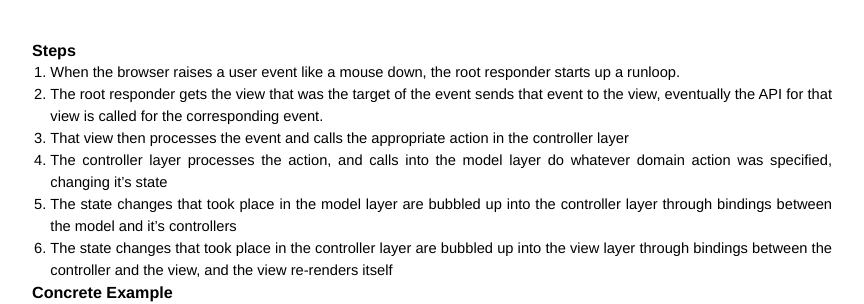
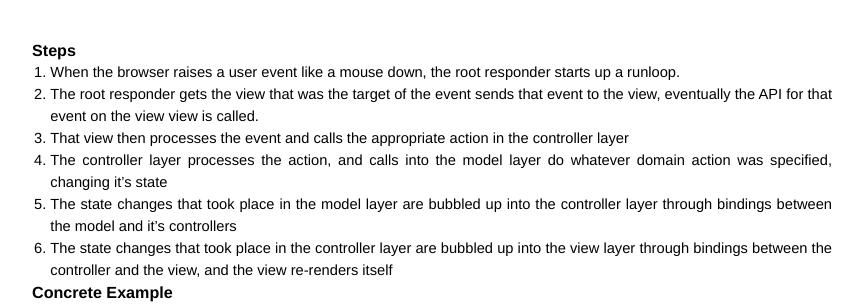
Before and after one commit to gmoeck/gmoeck.github.com, a Jekyll site: the page built from _posts/2011-03-10-sproutcore-mvc-vs-rails-mvc.md, in a window 1280 px wide and 900 px high, scrolled down 2010 px. Shown: the part 174-478 px from the top of the window, without its empty margins (208-1072 px from the left). Built offline with Jekyll 4.4.1, drawn with Linux system fonts in a browser that asks for light colours; Markdown is read by kramdown in place of the engine named in the settings; comment, search, counter and statistics services are not loaded.

Commit message:
Minor correction

```diff
--- a/_posts/2011-03-10-sproutcore-mvc-vs-rails-mvc.md
+++ b/_posts/2011-03-10-sproutcore-mvc-vs-rails-mvc.md
@@ -39,7 +39,7 @@ The Sproutcore MVC framework is close to Martin Fowler's [Passive View](http://m
 
 ###Steps
 1. When the browser raises a user event like a mouse down, the root responder starts up a runloop.
-2. The root responder gets the view that was the target of the event sends that event to the view, eventually the API for that view is called for the corresponding event.
+2. The root responder gets the view that was the target of the event sends that event to the view, eventually the API for that event on the view view is called.
 3. That view then processes the event and calls the appropriate action in the controller layer
 4. The controller layer processes the action, and calls into the model layer do whatever domain action was specified, changing it's state
 5. The state changes that took place in the model layer are bubbled up into the controller layer through bindings between the model and it's controllers
```
